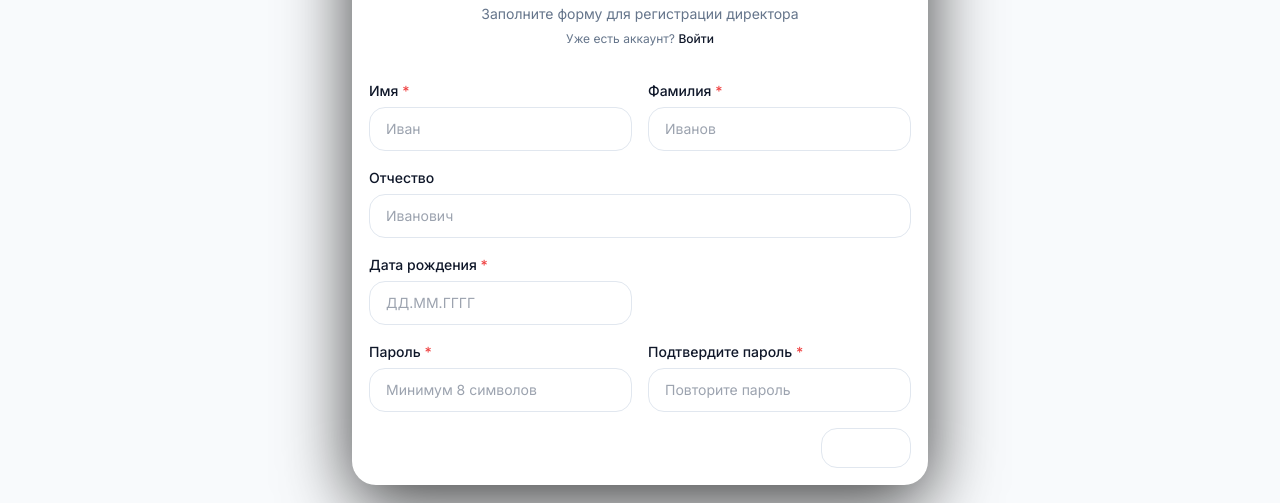
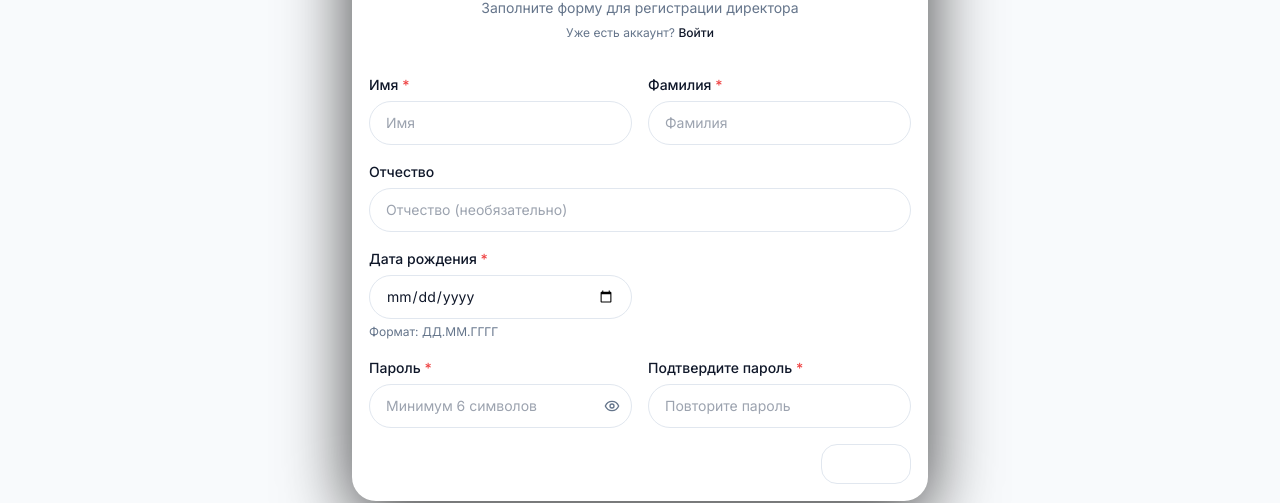
Before and after one commit to Wellify-Group/wellify-business, a Next.js app: page /auth/register in a window 1280 px wide. Shown: the part 189-692 px from the top of the page. Built offline with nearby package versions, Linux system fonts and the light colour scheme; no server answers.

Commit message:
обновление

```diff
--- a/app/auth/register/actions.ts
+++ b/app/auth/register/actions.ts
@@ -1,241 +1,89 @@
 'use server'
 
-import { createServerSupabaseClient, createAdminSupabaseClient } from '@/lib/supabase/server'
-import { redirect } from 'next/navigation'
-import { revalidatePath } from 'next/cache'
+import { z } from 'zod'
 
-export interface RegisterDirectorResult {
-  success: boolean
-  error?: string
-  message?: string
-}
+import { createServerSupabaseClient } from '@/lib/supabase/server'
 
-export interface CreateDirectorProfileResult {
-  success: boolean
-  error?: string
-}
+const registerSchema = z.object({
+  firstName: z.string().min(1, 'Укажите имя'),
+  lastName: z.string().min(1, 'Укажите фамилию'),
+  middleName: z.string().optional(),
+  birthDate: z.string().min(1, 'Укажите дату рождения'),
+  email: z.string().email('Некорректный e-mail'),
+  password: z.string().min(6, 'Минимум 6 символов'),
+  phone: z.string().optional()
+})
 
-export async function registerDirector(
-  formData: FormData
-): Promise<RegisterDirectorResult> {
+export async function registerDirector(formData: FormData) {
   try {
-    const fullName = formData.get('full_name') as string
-    const email = formData.get('email') as string
-    const password = formData.get('password') as string
-    const confirmPassword = formData.get('confirm_password') as string
-    const phone = formData.get('phone') as string | null
-    const businessName = formData.get('business_name') as string | null
+    const rawData = {
+      firstName: String(formData.get('firstName') || ''),
+      lastName: String(formData.get('lastName') || ''),
+      middleName: formData.get('middleName')
+        ? String(formData.get('middleName'))
+        : undefined,
+      birthDate: String(formData.get('birthDate') || ''),
+      email: String(formData.get('email') || ''),
+      password: String(formData.get('password') || ''),
+      phone: formData.get('phone') ? String(formData.get('phone')) : undefined
+    }
 
-    // Валидация
-    if (!fullName || !email || !password) {
+    const parsed = registerSchema.safeParse(rawData)
+
+    if (!parsed.success) {
+      const message =
+        parsed.error.errors[0]?.message || 'Проверьте корректность данных'
       return {
-        success: false,
-        error: 'Заполните все обязательные поля'
+        success: false as const,
+        error: message
       }
     }
 
-    if (password.length < 8) {
+    const { firstName, lastName, middleName, birthDate, email, password, phone } =
+      parsed.data
+
+    const supabase = await createServerSupabaseClient()
+
+    const redirectBase =
+      process.env.NEXT_PUBLIC_SITE_URL || 'https://dev.wellifyglobal.com'
+
+    const { data, error } = await supabase.auth.signUp({
+      email,
+      password,
+      options: {
+        emailRedirectTo: `${redirectBase}/auth/confirm`,
+        data: {
+          first_name: firstName,
+          last_name: lastName,
+          middle_name: middleName,
+          birth_date: birthDate,
+          phone,
+          role: 'director'
+        }
+      }
+    })
+
+    if (error) {
+      console.error('Supabase signUp error:', error)
       return {
-        success: false,
-        error: 'Пароль должен содержать минимум 8 символов'
+        success: false as const,
+        error:
+          error.message ||
+          'Не удалось отправить письмо. Попробуйте ещё раз или позже.'
       }
     }
 
-    if (password !== confirmPassword) {
-      return {
-        success: false,
-        error: 'Пароли не совпадают'
-      }
+    // Сам факт вызова auth.signUp с включённым шаблоном Confirm sign up
+    // в Supabase запускает отправку письма.
+    return {
+      success: true as const,
+      message: `Письмо с подтверждением отправлено на ${email}. Перейдите по ссылке в письме.`
     }
-
-    const normalizedEmail = email.toLowerCase().trim()
-
-    // Используем admin client для проверки существующего пользователя
-    const supabaseAdmin = createAdminSupabaseClient()
-
-    // Проверяем, существует ли пользователь
-    const { data: existingUsers } = await supabaseAdmin.auth.admin.listUsers()
-    const userExists = existingUsers?.users?.find(
-      (u) => u.email?.toLowerCase() === normalizedEmail
-    )
-
-    if (userExists) {
-      return {
-        success: false,
-        error: 'Пользователь с таким email уже зарегистрирован'
-      }
-    }
-
-    const siteUrl = process.env.NEXT_PUBLIC_SITE_URL || 'http://localhost:3000'
-
-    // Создаем пользователя через admin API с email_confirm = false
-    // Это создаст пользователя, но не отправит email автоматически
-    const { data: signUpData, error: signUpError } = await supabaseAdmin.auth.admin.createUser({
-      email: normalizedEmail,
-      password,
-      email_confirm: false, // Требуем подтверждение email
-      user_metadata: {
-        role: 'director',
-        full_name: fullName,
-        phone: phone || null,
-        business_name: businessName || null
-      }
-    })
-
-    if (signUpError || !signUpData.user) {
-      console.error('Sign up error:', signUpError)
-      return {
-        success: false,
-        error: signUpError?.message || 'Ошибка при регистрации'
-      }
-    }
-
-    // Обновляем профиль в таблице profiles
-    // Supabase автоматически создает профиль через триггер, поэтому используем только UPDATE
-    const { error: profileError } = await supabaseAdmin
-      .from('profiles')
-      .update({
-        full_name: fullName,
-        role: 'director',
-        phone: phone || null,
-        phone_verified: false
-      })
-      .eq('id', signUpData.user.id)
-
-    if (profileError) {
-      console.error('Profile update error:', profileError)
-      // Пытаемся удалить пользователя, если обновление профиля не удалось
-      await supabaseAdmin.auth.admin.deleteUser(signUpData.user.id)
-      return {
-        success: false,
-        error: 'Ошибка при обновлении профиля'
-      }
-    }
-
-    // Генерируем ссылку для подтверждения email
-    // В production Supabase должен автоматически отправить email при создании пользователя
-    // если в настройках проекта включена отправка email
-    // Для тестирования можно использовать generateLink
-    // Используем тип 'invite' для генерации ссылки подтверждения email для уже созданного пользователя
-    const { data: linkData, error: linkError } = await supabaseAdmin.auth.admin.generateLink({
-      type: 'invite',
-      email: normalizedEmail,
-      options: {
-        redirectTo: `${siteUrl}/auth/callback`
-      }
-    })
-
-    if (linkError) {
-      console.error('Link generation error:', linkError)
-    } else if (linkData?.properties?.action_link) {
-      // В development режиме можно логировать ссылку для тестирования
-      // В production Supabase отправит email автоматически
-      console.log('[DEV] Email confirmation link:', linkData.properties.action_link)
-    }
-
+  } catch (err) {
+    console.error('registerDirector unexpected error:', err)
     return {
-      success: true,
-      message: 'Регистрация успешна! Проверьте вашу почту для подтверждения email.'
-    }
-  } catch (error: any) {
-    console.error('Register director error:', error)
-    return {
-      success: false,
-      error: error.message || 'Произошла ошибка при регистрации'
+      success: false as const,
+      error: 'Произошла ошибка при регистрации. Попробуйте ещё раз.'
     }
   }
 }
-
-export async function createDirectorProfile(
-  formData: FormData
-): Promise<CreateDirectorProfileResult> {
-  try {
-    const email = formData.get('email') as string
-    const first_name = formData.get('first_name') as string
-    const last_name = formData.get('last_name') as string
-    const middle_name = formData.get('middle_name') as string
-    const birth_date = formData.get('birth_date') as string
-    const phone = formData.get('phone') as string
-
-    if (!email || !first_name || !last_name || !birth_date || !phone) {
-      return {
-        success: false,
-        error: 'Заполните все обязательные поля'
-      }
-    }
-
-    const supabase = await createServerSupabaseClient()
-
-    // Получаем текущего пользователя из сессии
-    const { data: { user }, error: userError } = await supabase.auth.getUser()
-
-    if (userError || !user) {
-      return {
-        success: false,
-        error: 'Не найдена активная сессия. Убедитесь, что вы подтвердили e-mail.'
-      }
-    }
-
-    // Проверяем, что email подтвержден
-    if (!user.email_confirmed_at) {
-      return {
-        success: false,
-        error: 'E-mail не подтвержден. Вернитесь на шаг 2 и подтвердите e-mail.'
-      }
-    }
-
-    const userId = user.id
-    const userEmail = user.email ?? email.toLowerCase().trim()
-
-    // Обновляем профиль в таблице profiles с кириллическими названиями полей
-    const { error: profileError } = await supabase
-      .from('profiles')
-      .upsert(
-        {
-          uuid: userId,
-          email: userEmail,
-          имя: first_name.trim(),
-          фамилия: last_name.trim(),
-          отчество: middle_name.trim() || null,
-          дата_рождения: birth_date.trim(),
-          телефон: phone.trim(),
-        },
-        { onConflict: 'uuid' },
-      )
-
-    if (profileError) {
-      console.error('Profile upsert error:', profileError)
-      return {
-        success: false,
-        error: 'Не удалось сохранить профиль. Попробуйте ещё раз.'
-      }
-    }
-
-    // Обновляем метаданные пользователя
-    const { error: metadataError } = await supabase.auth.updateUser({
-      data: {
-        first_name,
-        last_name,
-        middle_name: middle_name || null,
-        birth_date,
-        phone,
-        role: 'director',
-      },
-    })
-
-    if (metadataError) {
-      console.error('Metadata update error:', metadataError)
-      // Не критично, продолжаем
-    }
-
-    return {
-      success: true,
-    }
-  } catch (error: any) {
-    console.error('Create director profile error:', error)
-    return {
-      success: false,
-      error: error.message || 'Произошла ошибка при создании профиля'
-    }
-  }
-}
--- a/app/auth/register/page.tsx
+++ b/app/auth/register/page.tsx
@@ -5,8 +5,9 @@ import { useRouter } from 'next/navigation';
 import Link from 'next/link';
 import { Card, CardContent, CardDescription, CardHeader, CardTitle } from '@/components/ui/card';
 import { Button } from '@/components/ui/button';
-import { AlertCircle, CheckCircle2 } from 'lucide-react';
+import { AlertCircle, CheckCircle2, Eye, EyeOff } from 'lucide-react';
 import { createBrowserSupabaseClient } from '@/lib/supabase/client';
+import { registerDirector } from './actions';
 
 type Step = 1 | 2 | 3;
 
@@ -39,6 +40,7 @@ export default function RegisterDirectorPage() {
   const [formSuccess, setFormSuccess] = useState<string | null>(null);
   const [emailSent, setEmailSent] = useState(false);
   const [emailConfirmed, setEmailConfirmed] = useState(false);
+  const [showPassword, setShowPassword] = useState(false);
 
   // сбрасываем текст ошибок при смене шага
   useEffect(() => {
@@ -63,8 +65,8 @@ export default function RegisterDirectorPage() {
       setFormError('Укажите дату рождения.');
       return false;
     }
-    if (!form.password || form.password.length < 8) {
-      setFormError('Пароль должен содержать минимум 8 символов.');
+    if (!form.password || form.password.length < 6) {
+      setFormError('Пароль должен содержать минимум 6 символов.');
       return false;
     }
     if (form.password !== form.passwordConfirm) {
@@ -115,34 +117,31 @@ export default function RegisterDirectorPage() {
 
     setIsLoading(true);
 
-    const { data, error } = await supabase.auth.signUp({
-      email: form.email.trim(),
-      password: form.password,
-      options: {
-        emailRedirectTo: `${window.location.origin}/auth/confirm`,
-        data: {
-          first_name: form.firstName.trim(),
-          last_name: form.lastName.trim(),
-          middle_name: form.middleName.trim() || null,
-          birth_date: form.birthDate.trim(),
-        },
-      },
-    });
+    const formData = new FormData();
+    formData.append('firstName', form.firstName.trim());
+    formData.append('lastName', form.lastName.trim());
+    if (form.middleName.trim()) {
+      formData.append('middleName', form.middleName.trim());
+    }
+    formData.append('birthDate', form.birthDate.trim());
+    formData.append('email', form.email.trim());
+    formData.append('password', form.password);
+    if (form.phone.trim()) {
+      formData.append('phone', form.phone.trim());
+    }
+
+    const result = await registerDirector(formData);
 
     setIsLoading(false);
 
-    if (error) {
-      if ((error as any).code === 'user_already_exists') {
-        setFormError('Аккаунт с таким e-mail уже существует. Попробуйте войти.');
-      } else {
-        setFormError('Не удалось отправить письмо. Попробуйте ещё раз.');
-      }
+    if (!result.success) {
+      setFormError(result.error || 'Не удалось отправить письмо. Попробуйте ещё раз.');
       return;
     }
 
     setEmailSent(true);
     setFormSuccess(
-      `Письмо с подтверждением отправлено на ${form.email.trim()}. Перейдите по ссылке в письме, затем вернитесь и нажмите кнопку «Я подтвердил e-mail».`,
+      result.message || `Письмо с подтверждением отправлено на ${form.email.trim()}. Перейдите по ссылке в письме, затем вернитесь и нажмите кнопку «Я подтвердил e-mail».`,
     );
   };
 
@@ -273,79 +272,116 @@ export default function RegisterDirectorPage() {
 
   const renderStep1 = () => (
     <form onSubmit={handleNextFromStep1} className="space-y-4">
-      <div className="grid grid-cols-1 gap-4 md:grid-cols-2">
+      <div className="space-y-4">
+          <div className="grid grid-cols-1 md:grid-cols-2 gap-4">
             <div>
-          <label className="mb-1.5 block text-sm font-medium">
+              <label className="block text-sm font-medium mb-1.5">
                 Имя <span className="text-destructive">*</span>
               </label>
               <input
+                name="firstName"
+                type="text"
+                required
+                className="w-full h-11 bg-card border border-border rounded-full px-4 text-sm text-foreground focus:ring-2 focus:ring-offset-2 focus:ring-ring focus:ring-offset-card transition-all"
+                placeholder="Имя"
                 value={form.firstName}
                 onChange={handleChange('firstName')}
-            className="h-11 w-full rounded-lg border border-border bg-card px-4 text-sm text-foreground outline-none transition focus:border-transparent focus:ring-2 focus:ring-ring focus:ring-offset-2 focus:ring-offset-card"
-            placeholder="Иван"
               />
             </div>
+
             <div>
-          <label className="mb-1.5 block text-sm font-medium">
+              <label className="block text-sm font-medium mb-1.5">
                 Фамилия <span className="text-destructive">*</span>
               </label>
               <input
+                name="lastName"
+                type="text"
+                required
+                className="w-full h-11 bg-card border border-border rounded-full px-4 text-sm text-foreground focus:ring-2 focus:ring-offset-2 focus:ring-ring focus:ring-offset-card transition-all"
+                placeholder="Фамилия"
                 value={form.lastName}
                 onChange={handleChange('lastName')}
-            className="h-11 w-full rounded-lg border border-border bg-card px-4 text-sm text-foreground outline-none transition focus:border-transparent focus:ring-2 focus:ring-ring focus:ring-offset-2 focus:ring-offset-card"
-            placeholder="Иванов"
               />
+            </div>
+
+            <div className="md:col-span-2">
+              <label className="block text-sm font-medium mb-1.5">Отчество</label>
+              <input
+                name="middleName"
+                type="text"
+                className="w-full h-11 bg-card border border-border rounded-full px-4 text-sm text-foreground focus:ring-2 focus:ring-offset-2 focus:ring-ring focus:ring-offset-card transition-all"
+                placeholder="Отчество (необязательно)"
+                value={form.middleName}
+                onChange={handleChange('middleName')}
+              />
+            </div>
+
+            <div>
+              <label className="block text-sm font-medium mb-1.5">
+                Дата рождения <span className="text-destructive">*</span>
+              </label>
+              <input
+                name="birthDate"
+                type="date"
+                required
+                className="w-full h-11 bg-card border border-border rounded-full px-4 text-sm text-foreground focus:ring-2 focus:ring-offset-2 focus:ring-ring focus:ring-offset-card transition-all"
+                value={form.birthDate}
+                onChange={handleChange('birthDate')}
+              />
+              <p className="mt-1 text-xs text-muted-foreground">
+                Формат: ДД.ММ.ГГГГ
+              </p>
+            </div>
+
+            {/* Пароль + подтверждение с одним глазиком */}
+            <div className="space-y-4 md:col-span-2">
+              <div className="grid grid-cols-1 md:grid-cols-2 gap-4">
+                <div>
+                  <label className="block text-sm font-medium mb-1.5">
+                    Пароль <span className="text-destructive">*</span>
+                  </label>
+                  <div className="relative">
+                    <input
+                      name="password"
+                      type={showPassword ? 'text' : 'password'}
+                      required
+                      minLength={6}
+                      className="w-full h-11 bg-card border border-border rounded-full px-4 pr-10 text-sm text-foreground focus:ring-2 focus:ring-offset-2 focus:ring-ring focus:ring-offset-card transition-all"
+                      placeholder="Минимум 6 символов"
+                      value={form.password}
+                      onChange={handleChange('password')}
+                    />
+                    <button
+                      type="button"
+                      onClick={() => setShowPassword(prev => !prev)}
+                      className="absolute inset-y-0 right-0 flex items-center pr-3 text-muted-foreground hover:text-foreground"
+                    >
+                      {showPassword ? (
+                        <EyeOff className="h-4 w-4" />
+                      ) : (
+                        <Eye className="h-4 w-4" />
+                      )}
+                    </button>
                   </div>
                 </div>
 
                 <div>
-        <label className="mb-1.5 block text-sm font-medium">Отчество</label>
-        <input
-          value={form.middleName}
-          onChange={handleChange('middleName')}
-          className="h-11 w-full rounded-lg border border-border bg-card px-4 text-sm text-foreground outline-none transition focus:border-transparent focus:ring-2 focus:ring-ring focus:ring-offset-2 focus:ring-offset-card"
-          placeholder="Иванович"
-        />
-      </div>
-
-      <div className="grid grid-cols-1 gap-4 md:grid-cols-2">
-        <div>
-          <label className="mb-1.5 block text-sm font-medium">
-            Дата рождения <span className="text-destructive">*</span>
+                  <label className="block text-sm font-medium mb-1.5">
+                    Подтвердите пароль <span className="text-destructive">*</span>
                   </label>
                   <input
-            value={form.birthDate}
-            onChange={handleChange('birthDate')}
-            className="h-11 w-full rounded-lg border border-border bg-card px-4 text-sm text-foreground outline-none transition focus:border-transparent focus:ring-2 focus:ring-ring focus:ring-offset-2 focus:ring-offset-card"
-            placeholder="ДД.ММ.ГГГГ"
+                    name="confirmPassword"
+                    type={showPassword ? 'text' : 'password'}
+                    required
+                    minLength={6}
+                    className="w-full h-11 bg-card border border-border rounded-full px-4 text-sm text-foreground focus:ring-2 focus:ring-offset-2 focus:ring-ring focus:ring-offset-card transition-all"
+                    placeholder="Повторите пароль"
+                    value={form.passwordConfirm}
+                    onChange={handleChange('passwordConfirm')}
                   />
                 </div>
               </div>
-
-      <div className="grid grid-cols-1 gap-4 md:grid-cols-2">
-        <div>
-          <label className="mb-1.5 block text-sm font-medium">
-            Пароль <span className="text-destructive">*</span>
-          </label>
-          <input
-            type="password"
-            value={form.password}
-            onChange={handleChange('password')}
-            className="h-11 w-full rounded-lg border border-border bg-card px-4 text-sm text-foreground outline-none transition focus:border-transparent focus:ring-2 focus:ring-ring focus:ring-offset-2 focus:ring-offset-card"
-            placeholder="Минимум 8 символов"
-          />
             </div>
-        <div>
-          <label className="mb-1.5 block text-sm font-medium">
-            Подтвердите пароль <span className="text-destructive">*</span>
-          </label>
-          <input
-            type="password"
-            value={form.passwordConfirm}
-            onChange={handleChange('passwordConfirm')}
-            className="h-11 w-full rounded-lg border border-border bg-card px-4 text-sm text-foreground outline-none transition focus:border-transparent focus:ring-2 focus:ring-ring focus:ring-offset-2 focus:ring-offset-card"
-            placeholder="Повторите пароль"
-          />
           </div>
         </div>
 
```
Lines whose indentation alone changed are shown as unchanged.
